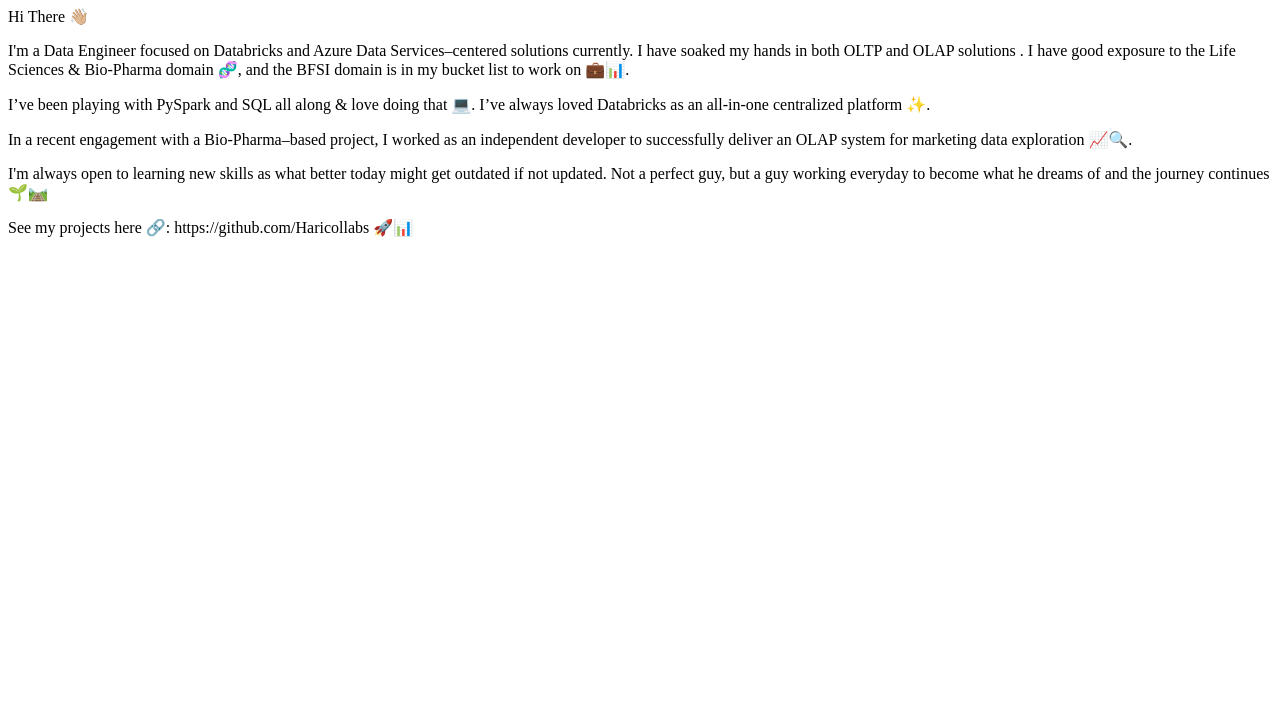
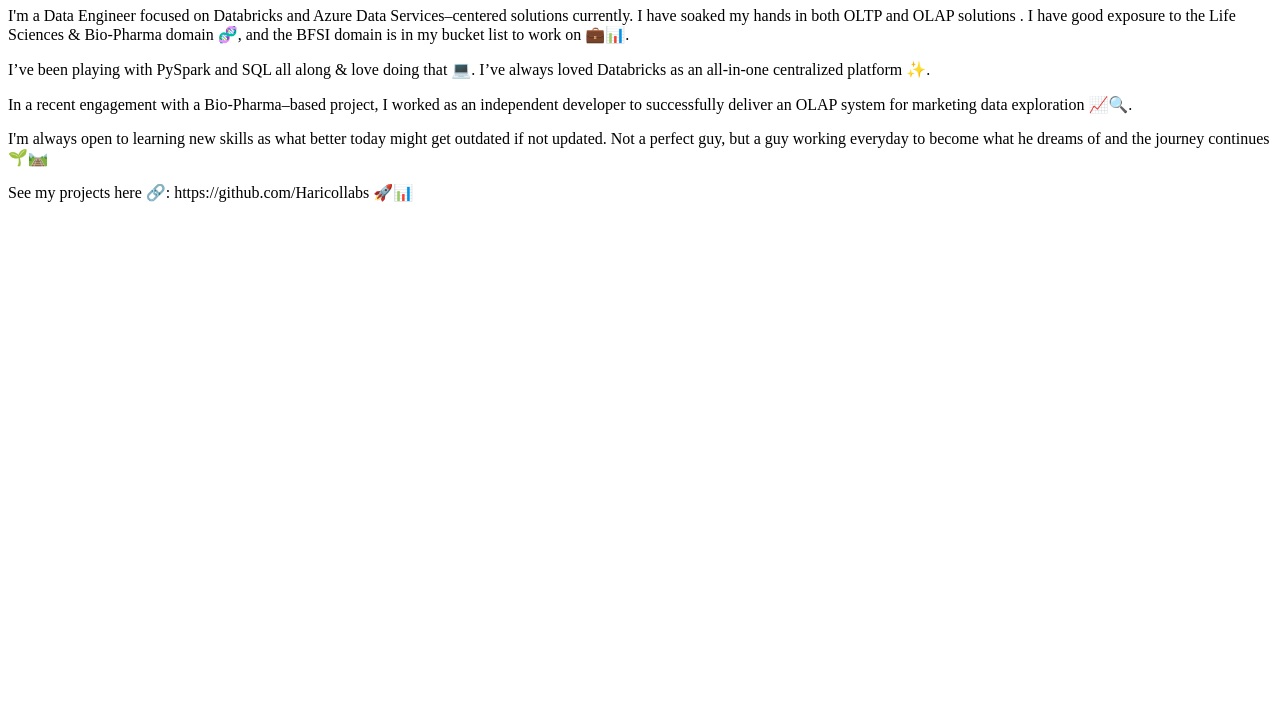
Before and after one commit to Haricollabs/Haricollabs.github.io, a plain HTML site: page index.html in a window 1280 px wide. Shown: the part 74-800 px from the top of the page. Drawn offline with Linux system fonts and the light colour scheme.

Commit message:
Update index.html

```diff
--- a/index.html
+++ b/index.html
@@ -5,7 +5,7 @@
 </head>
 <body>
   <h1>Hi There 👋🏼</h1>
-  <p>Hi There 👋🏼</p>
+
 
 <p>I'm a Data Engineer focused on Databricks and Azure Data Services–centered solutions currently. I have soaked my hands in both OLTP and OLAP solutions . I have good exposure to the Life Sciences & Bio-Pharma domain 🧬, and the BFSI domain is in my bucket list to work on 💼📊. </p>
 
```
